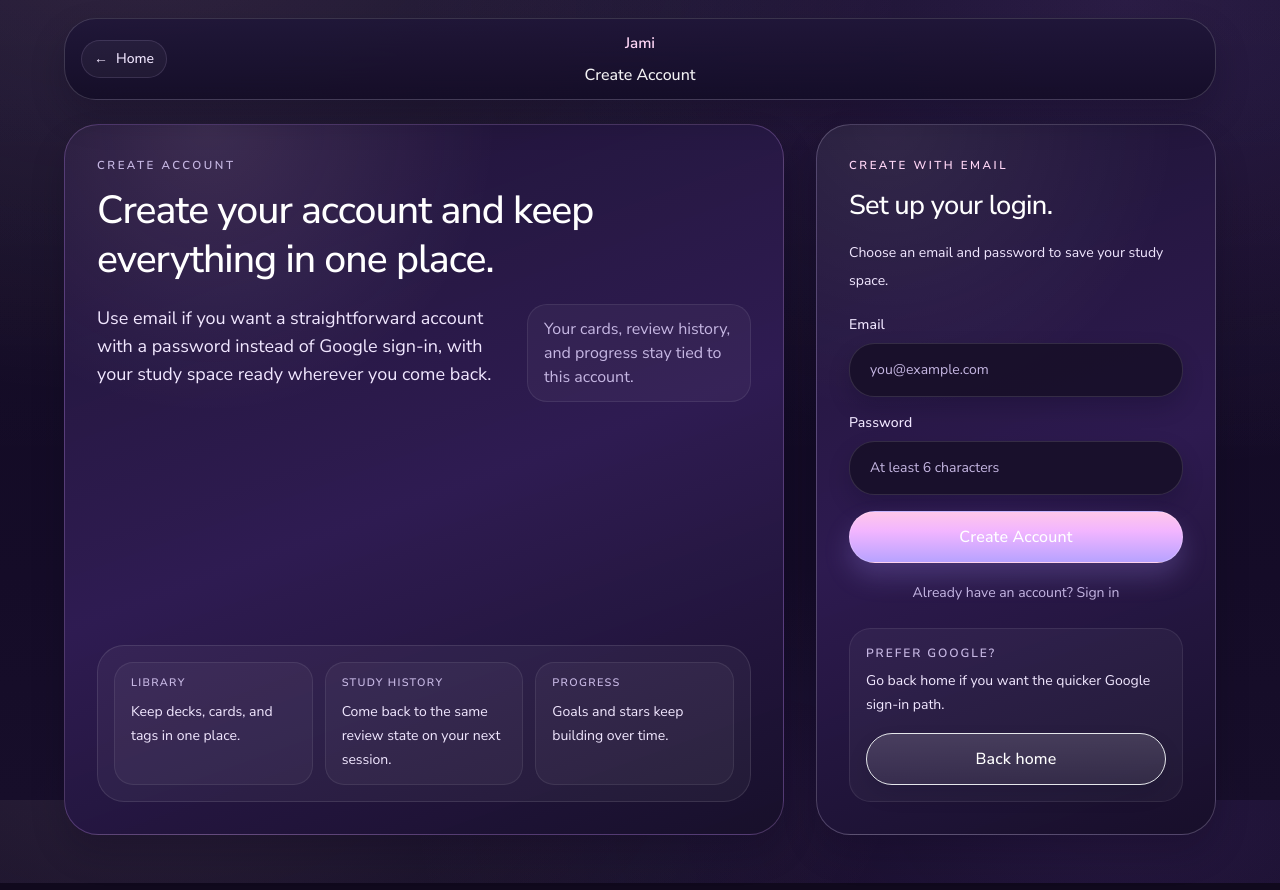
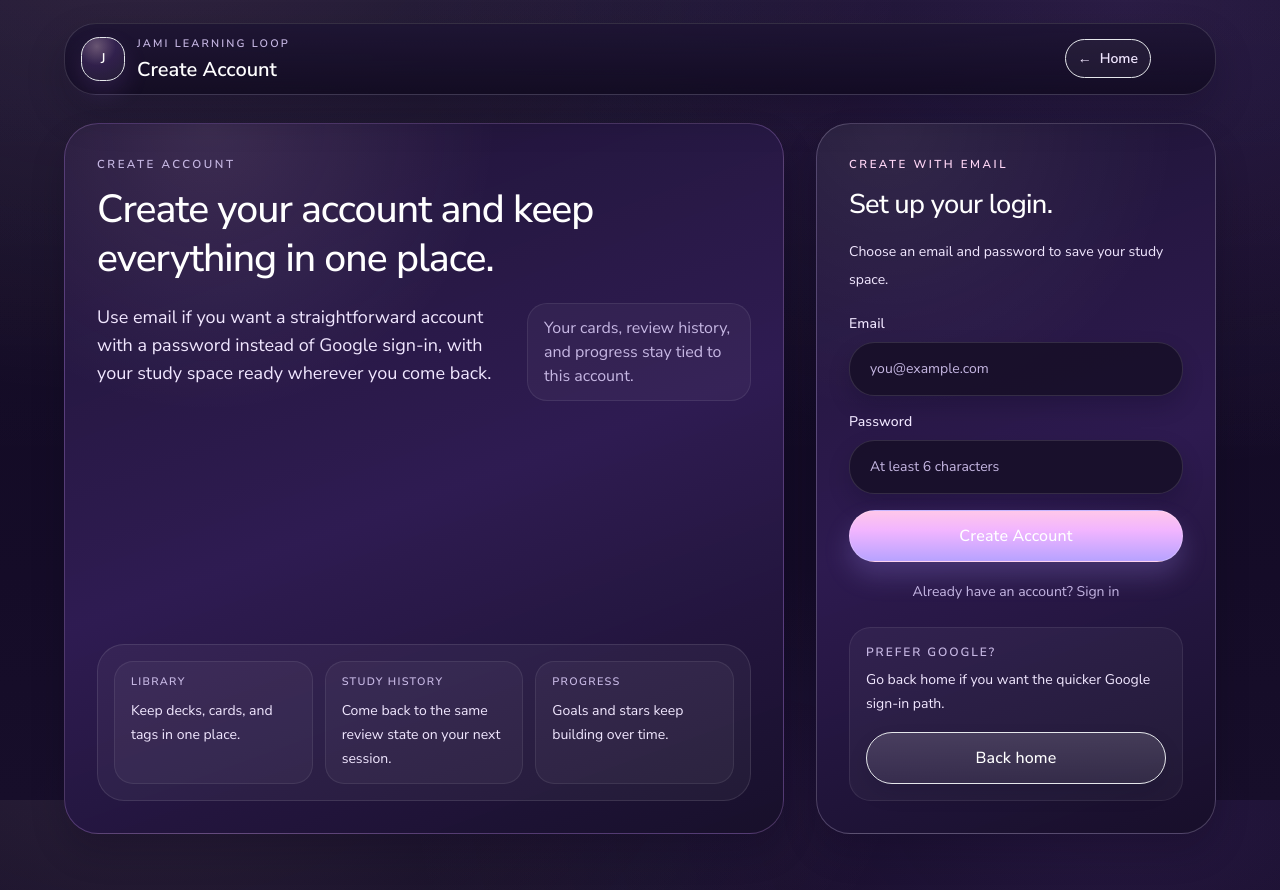
Before and after one commit to jarems421/jami-flashcards, a Next.js app: page /auth in a window 1280 px wide. Built offline with nearby package versions, Linux system fonts and the light colour scheme; no server answers.

Commit message:
ui changes

```diff
--- a/app/dashboard/layout.tsx
+++ b/app/dashboard/layout.tsx
@@ -13,7 +13,7 @@
   return (
     <UserProvider>
       <DemoAccountNotice />
-      <div className="pb-28 md:pb-0 md:pl-28">{children}</div>
+      <div className="pb-32 md:pb-0 md:pl-[6.75rem] lg:pl-80">{children}</div>
       <InAppNotice />
       <TabBar />
     </UserProvider>
--- a/components/layout/AppPage.tsx
+++ b/components/layout/AppPage.tsx
@@ -1,6 +1,6 @@
 "use client";
 
-import { type ReactNode, useCallback, useEffect, useState } from "react";
+import { type ReactNode } from "react";
 import AppTopBar from "@/components/layout/AppTopBar";
 
 type AppPageWidth = "sm" | "md" | "lg" | "xl" | "2xl" | "3xl" | "study";
@@ -27,8 +27,6 @@
   study: "max-w-[88rem]",
 };
 
-const TOP_BAR_HIDE_OFFSET = 12;
-
 export default function AppPage({
   title,
   backHref,
@@ -40,25 +38,14 @@
   contentClassName = "",
   topBarClassName = "",
 }: AppPageProps) {
-  const [hidden, setHidden] = useState(false);
-
-  const handleScroll = useCallback(() => {
-    setHidden(window.scrollY > TOP_BAR_HIDE_OFFSET);
-  }, []);
-
-  useEffect(() => {
-    window.addEventListener("scroll", handleScroll, { passive: true });
-    return () => window.removeEventListener("scroll", handleScroll);
-  }, [handleScroll]);
-
   return (
     <main
       data-app-surface="true"
-      className={`min-h-screen px-3 pb-28 pt-2 text-white sm:px-6 sm:pb-12 sm:pt-3 lg:px-8 ${className}`}
+      className={`min-h-screen px-4 pb-32 pt-3 text-white sm:px-6 sm:pb-14 sm:pt-4 lg:px-10 ${className}`}
     >
       <div className={`mx-auto ${widthClasses[width]}`}>
         <div
-          className={`sticky top-0 z-40 mb-4 transition-transform duration-150 ease-out sm:mb-6 ${hidden ? "-translate-y-full" : "translate-y-0"} ${topBarClassName}`}
+          className={`sticky top-0 z-40 mb-5 sm:mb-7 ${topBarClassName}`}
         >
           <AppTopBar
             title={title}
--- a/components/layout/AppTopBar.tsx
+++ b/components/layout/AppTopBar.tsx
@@ -19,33 +19,42 @@
   return (
     <div
       className={className}
-      style={{ paddingTop: "calc(env(safe-area-inset-top, 0px) + 0.35rem)" }}
+      style={{ paddingTop: "calc(env(safe-area-inset-top, 0px) + 0.45rem)" }}
     >
-      <div className="app-topbar rounded-[1.45rem] border-[1.5px] border-white/[0.16] bg-[linear-gradient(180deg,rgba(31,22,56,0.86),rgba(19,12,38,0.86))] px-2.5 py-2.5 shadow-[0_16px_34px_rgba(7,2,22,0.22)] backdrop-blur-xl sm:rounded-[2rem] sm:px-4 sm:py-3">
-        <div className="grid grid-cols-[minmax(0,1fr)_auto_minmax(0,1fr)] items-center gap-2 sm:gap-3">
-          <div className="flex min-h-[2.35rem] min-w-[4.75rem] items-center sm:min-h-[2.5rem] sm:min-w-[6rem]">
+      <div className="app-topbar rounded-[1.55rem] border-[1.5px] border-white/[0.14] bg-[linear-gradient(180deg,rgba(29,20,51,0.86),rgba(15,9,30,0.78))] px-3 py-3 shadow-[0_18px_38px_rgba(7,2,22,0.22)] backdrop-blur-xl sm:rounded-[2rem] sm:px-4">
+        <div className="flex flex-col gap-3 sm:flex-row sm:items-center sm:justify-between">
+          <div className="flex min-w-0 items-center gap-3">
+            <div className="flex h-11 w-11 shrink-0 items-center justify-center rounded-[1.15rem] border border-white/14 bg-[radial-gradient(circle_at_35%_20%,rgba(255,214,246,0.34),rgba(157,99,223,0.18)_44%,rgba(255,255,255,0.06)_100%)] text-sm font-semibold text-white shadow-[0_12px_24px_rgba(157,99,223,0.16)]">
+              J
+            </div>
+            <div className="min-w-0">
+              <div className="flex min-w-0 items-center gap-2 text-[0.68rem] font-semibold uppercase tracking-[0.2em] text-text-muted">
+                <span className="hidden sm:inline">Jami learning loop</span>
+                <span className="sm:hidden">Jami</span>
+              </div>
+              <h1 className="mt-1 truncate text-[1.05rem] font-semibold leading-tight text-white sm:text-[1.25rem]">
+                {title}
+              </h1>
+            </div>
+          </div>
+
+          <div className="flex items-center justify-between gap-2 sm:justify-end">
             {backHref && backLabel ? (
               <Link
                 href={backHref}
-                className="inline-flex items-center gap-1.5 rounded-full border border-border bg-white/[0.04] px-2.5 py-1.5 text-xs font-medium text-text-secondary transition duration-fast hover:border-border-strong hover:bg-white/[0.07] hover:text-white sm:gap-2 sm:px-3 sm:py-2 sm:text-sm"
+                className="inline-flex min-h-[2.45rem] items-center gap-2 rounded-full border border-white/14 bg-white/[0.045] px-3 py-2 text-xs font-semibold text-text-secondary transition duration-fast hover:border-white/22 hover:bg-white/[0.08] hover:text-white sm:text-sm"
               >
                 <span aria-hidden="true">&larr;</span>
                 <span className="truncate">{backLabel}</span>
               </Link>
-            ) : null}
-          </div>
-
-          <div className="min-w-0 text-center">
-            <span className="text-[0.82rem] font-semibold text-warm-accent sm:text-[0.95rem]">
-              Jami
-            </span>
-            <div className="mt-1.5 truncate text-sm font-medium text-white/95 sm:mt-2 sm:text-base">
-              {title}
-            </div>
-          </div>
-
-          <div className="flex min-h-[2.35rem] min-w-[4.75rem] items-center justify-end sm:min-h-[2.5rem] sm:min-w-[6rem]">
-            {action ?? <div className="h-9 w-9 sm:h-10 sm:w-10" aria-hidden="true" />}
+            ) : (
+              <div aria-hidden="true" />
+            )}
+            {action ? (
+              <div className="shrink-0">{action}</div>
+            ) : (
+              <div className="h-10 w-10 shrink-0" aria-hidden="true" />
+            )}
           </div>
         </div>
       </div>
--- a/components/layout/TabBar.tsx
+++ b/components/layout/TabBar.tsx
@@ -4,9 +4,14 @@
 import { usePathname } from "next/navigation";
 import { type TouchEvent, useEffect, useRef, useState } from "react";
 
+type TabGroup = "loop" | "support";
+
 type Tab = {
   href: string;
   label: string;
+  mobileLabel?: string;
+  description: string;
+  group: TabGroup;
   /** SVG path data for the icon (24x24 viewBox). */
   icon: string;
 };
@@ -14,44 +19,66 @@
 const tabs: Tab[] = [
   {
     href: "/dashboard",
-    label: "Today",
+    label: "Home",
+    mobileLabel: "Home",
+    description: "Start point",
+    group: "loop",
     icon: "M11.47 3.841a.75.75 0 011.06 0l8.69 8.69a.75.75 0 01-.53 1.28h-1.44v7.44a.75.75 0 01-.75.75h-3a.75.75 0 01-.75-.75v-4.5a.75.75 0 00-.75-.75h-1.5a.75.75 0 00-.75.75v4.5a.75.75 0 01-.75.75h-3a.75.75 0 01-.75-.75v-7.44H5.31a.75.75 0 01-.53-1.28l8.69-8.69z",
   },
   {
     href: "/dashboard/study",
     label: "Learn",
+    description: "Memory reviews",
+    group: "loop",
     icon: "M3.75 5.25A2.25 2.25 0 016 3h8.25a2.25 2.25 0 011.591.659l3.5 3.5A2.25 2.25 0 0120 8.75V18A3 3 0 0117 21H7a3 3 0 01-3-3V5.25zm5.47 4.22a.75.75 0 00-1.06 1.06l2.09 2.09a.75.75 0 001.06 0l4.47-4.47a.75.75 0 10-1.06-1.06l-3.94 3.94-1.56-1.56z",
   },
   {
     href: "/dashboard/practise",
     label: "Practise",
+    description: "Apply ideas",
+    group: "loop",
     icon: "M4.5 4.75A2.75 2.75 0 017.25 2h9.5a2.75 2.75 0 012.75 2.75v14.5A2.75 2.75 0 0116.75 22h-9.5a2.75 2.75 0 01-2.75-2.75V4.75zm4 2a.75.75 0 000 1.5h7a.75.75 0 000-1.5h-7zm0 4a.75.75 0 000 1.5h4a.75.75 0 000-1.5h-4zm-.53 4.72a.75.75 0 011.06 0l1.22 1.22 3.72-3.72a.75.75 0 111.06 1.06l-4.25 4.25a.75.75 0 01-1.06 0l-1.75-1.75a.75.75 0 010-1.06z",
+  },
+  {
+    href: "/dashboard/progress",
+    label: "Progress",
+    description: "Evidence",
+    group: "loop",
+    icon: "M3 13.125C3 12.504 3.504 12 4.125 12h2.25c.621 0 1.125.504 1.125 1.125v6.75C7.5 20.496 6.996 21 6.375 21h-2.25A1.125 1.125 0 013 19.875v-6.75zM9.75 8.625c0-.621.504-1.125 1.125-1.125h2.25c.621 0 1.125.504 1.125 1.125v11.25c0 .621-.504 1.125-1.125 1.125h-2.25a1.125 1.125 0 01-1.125-1.125V8.625zM16.5 4.125c0-.621.504-1.125 1.125-1.125h2.25C20.496 3 21 3.504 21 4.125v15.75c0 .621-.504 1.125-1.125 1.125h-2.25a1.125 1.125 0 01-1.125-1.125V4.125z",
   },
   {
     href: "/dashboard/decks",
     label: "Decks",
+    description: "Card library",
+    group: "support",
     icon: "M3.75 9.776c.112-.017.227-.026.344-.026h15.812c.117 0 .232.009.344.026-.383-1.178-1.47-2.026-2.75-2.026h-11A2.75 2.75 0 003.75 9.776zM2.25 12.75a2.75 2.75 0 012.75-2.75h14a2.75 2.75 0 012.75 2.75v6.5a2.75 2.75 0 01-2.75 2.75H5a2.75 2.75 0 01-2.75-2.75v-6.5zM6.5 7.25V5.5A2.75 2.75 0 019.25 2.75h5.5A2.75 2.75 0 0117.5 5.5v1.75",
   },
   {
     href: "/dashboard/goals",
     label: "Goals",
+    description: "Study rhythm",
+    group: "support",
     icon: "M12 2.25c-5.385 0-9.75 4.365-9.75 9.75s4.365 9.75 9.75 9.75 9.75-4.365 9.75-9.75S17.385 2.25 12 2.25zM12.75 6a.75.75 0 00-1.5 0v6c0 .414.336.75.75.75h4.5a.75.75 0 000-1.5h-3.75V6z",
-  },
-  {
-    href: "/dashboard/progress",
-    label: "Progress",
-    icon: "M3 13.125C3 12.504 3.504 12 4.125 12h2.25c.621 0 1.125.504 1.125 1.125v6.75C7.5 20.496 6.996 21 6.375 21h-2.25A1.125 1.125 0 013 19.875v-6.75zM9.75 8.625c0-.621.504-1.125 1.125-1.125h2.25c.621 0 1.125.504 1.125 1.125v11.25c0 .621-.504 1.125-1.125 1.125h-2.25a1.125 1.125 0 01-1.125-1.125V8.625zM16.5 4.125c0-.621.504-1.125 1.125-1.125h2.25C20.496 3 21 3.504 21 4.125v15.75c0 .621-.504 1.125-1.125 1.125h-2.25a1.125 1.125 0 01-1.125-1.125V4.125z",
   },
   {
     href: "/dashboard/constellation",
     label: "Stars",
+    description: "Rewards",
+    group: "support",
     icon: "M10.788 3.21c.448-1.077 1.976-1.077 2.424 0l2.082 5.006 5.404.434c1.164.093 1.636 1.545.749 2.305l-4.117 3.527 1.257 5.273c.271 1.136-.964 2.033-1.96 1.425L12 18.354 7.373 21.18c-.996.608-2.231-.29-1.96-1.425l1.257-5.273-4.117-3.527c-.887-.76-.415-2.212.749-2.305l5.404-.434 2.082-5.005z",
   },
   {
     href: "/dashboard/profile",
     label: "Account",
+    description: "Settings",
+    group: "support",
     icon: "M7.5 6.5C7.5 4.015 9.515 2 12 2s4.5 2.015 4.5 4.5S14.485 11 12 11 7.5 8.985 7.5 6.5zM3.751 20.105a8.25 8.25 0 0116.498 0 .75.75 0 01-.437.695A18.683 18.683 0 0112 22.5c-2.786 0-5.433-.608-7.812-1.7a.75.75 0 01-.437-.695z",
   },
+];
+
+const navGroups: { id: TabGroup; label: string; helper: string }[] = [
+  { id: "loop", label: "Learning loop", helper: "Memory, practice, repair, evidence" },
+  { id: "support", label: "Workspace", helper: "Organise, goals, rewards" },
 ];
 
 function isActive(pathname: string, href: string) {
@@ -64,10 +91,75 @@
     <svg
       viewBox="0 0 24 24"
       fill="currentColor"
-      className={`h-6 w-6 ${active ? "opacity-100" : "opacity-80"}`}
+      aria-hidden="true"
+      className={`h-5 w-5 transition duration-fast ${active ? "opacity-100" : "opacity-75"}`}
     >
       <path fillRule="evenodd" clipRule="evenodd" d={tab.icon} />
     </svg>
+  );
+}
+
+function DesktopNavItem({
+  tab,
+  active,
+}: {
+  tab: Tab;
+  active: boolean;
+}) {
+  return (
+    <Link
+      href={tab.href}
+      aria-current={active ? "page" : undefined}
+      className={`group relative flex min-h-[3.65rem] items-center justify-center gap-3 rounded-[1.35rem] px-2.5 py-2 text-left transition duration-fast ease-spring lg:justify-start lg:px-3.5 ${
+        active
+          ? "border border-white/16 bg-[linear-gradient(135deg,rgba(255,214,246,0.16),rgba(157,99,223,0.22)_46%,rgba(255,255,255,0.06))] text-white shadow-[0_16px_28px_rgba(157,99,223,0.16)]"
+          : "border border-transparent text-text-muted hover:border-white/10 hover:bg-white/[0.045] hover:text-white"
+      }`}
+    >
+      {active ? (
+        <span className="absolute inset-y-2 left-0 hidden w-[3px] rounded-r-full bg-warm-accent lg:block" />
+      ) : null}
+      <span
+        className={`flex h-10 w-10 shrink-0 items-center justify-center rounded-[1.05rem] border transition duration-fast ${
+          active
+            ? "border-white/18 bg-white/[0.1] text-warm-accent"
+            : "border-white/8 bg-white/[0.035] text-text-muted group-hover:border-white/14 group-hover:text-white"
+        }`}
+      >
+        <NavIcon tab={tab} active={active} />
+      </span>
+      <span className="hidden min-w-0 lg:block">
+        <span className="block truncate text-sm font-semibold">{tab.label}</span>
+        <span className="mt-0.5 block truncate text-[0.72rem] text-text-muted">
+          {tab.description}
+        </span>
+      </span>
+    </Link>
+  );
+}
+
+function MobileNavItem({
+  tab,
+  active,
+}: {
+  tab: Tab;
+  active: boolean;
+}) {
+  return (
+    <Link
+      href={tab.href}
+      aria-current={active ? "page" : undefined}
+      className={`flex min-h-[3.25rem] min-w-[4.35rem] flex-shrink-0 snap-center flex-col items-center justify-center gap-1 rounded-[1.15rem] px-2 text-[10px] leading-tight transition duration-fast ease-spring ${
+        active
+          ? "bg-[linear-gradient(180deg,rgba(255,214,246,0.14),rgba(157,99,223,0.22))] text-white shadow-[0_12px_22px_rgba(157,99,223,0.16)]"
+          : "text-text-muted active:text-white"
+      }`}
+    >
+      <NavIcon tab={tab} active={active} />
+      <span className={active ? "font-semibold" : "font-medium"}>
+        {tab.mobileLabel ?? tab.label}
+      </span>
+    </Link>
   );
 }
 
@@ -145,43 +237,18 @@
 
   return (
     <>
-      {/* Bottom tab bar (phone) */}
       <nav
         ref={mobileNavRef}
         aria-label="Primary"
         onTouchStart={handleTouchStart}
         onTouchMove={handleTouchMove}
         onTouchEnd={handleTouchEnd}
-        className={`app-nav fixed left-3 right-3 z-30 mx-auto flex max-w-[28rem] snap-x snap-mandatory overflow-x-auto rounded-[1.75rem] border-[1.5px] border-white/[0.16] bg-[linear-gradient(180deg,rgba(28,18,48,0.92),rgba(18,11,34,0.94))] px-1.5 py-2 shadow-[0_16px_34px_rgba(7,2,22,0.26)] backdrop-blur-xl scrollbar-hide transition-transform duration-300 md:hidden ${mobileHidden ? "translate-y-[115%]" : "translate-y-0"}`}
+        className={`app-nav fixed left-3 right-3 z-30 mx-auto flex max-w-[31rem] snap-x snap-mandatory gap-1 overflow-x-auto rounded-[1.65rem] border-[1.5px] border-white/[0.16] bg-[linear-gradient(180deg,rgba(28,18,48,0.94),rgba(14,8,28,0.96))] p-1.5 shadow-[0_18px_38px_rgba(7,2,22,0.28)] backdrop-blur-xl scrollbar-hide transition-transform duration-300 md:hidden ${mobileHidden ? "translate-y-[115%]" : "translate-y-0"}`}
         style={{ bottom: "calc(env(safe-area-inset-bottom, 0px) + 0.75rem)" }}
       >
         {tabs.map((tab) => {
           const active = isActive(pathname, tab.href);
-          return (
-            <Link
-              key={tab.href}
-              href={tab.href}
-              aria-current={active ? "page" : undefined}
-              className={`flex min-h-[54px] min-w-[4.25rem] flex-shrink-0 snap-center flex-col items-center justify-center gap-1 rounded-[1.2rem] px-1.5 text-[10px] leading-tight transition duration-fast ease-spring ${
-                active
-                  ? "scale-[1.02] text-white"
-                  : "text-text-muted active:text-white"
-              }`}
-            >
-              <div
-                className={`rounded-xl px-2.5 py-1.5 ${
-                  active
-                    ? "border border-white/14 bg-[linear-gradient(180deg,rgba(255,228,244,0.14),rgba(157,99,223,0.20))] shadow-[0_12px_22px_rgba(157,99,223,0.18)]"
-                    : ""
-                }`}
-              >
-                <NavIcon tab={tab} active={active} />
-              </div>
-              <span className={active ? "font-semibold" : "font-normal"}>
-                {tab.label}
-              </span>
-            </Link>
-          );
+          return <MobileNavItem key={tab.href} tab={tab} active={active} />;
         })}
       </nav>
 
@@ -197,40 +264,49 @@
         </button>
       ) : null}
 
-      {/* Sidebar (iPad / md+) */}
       <nav
         aria-label="Primary"
-        className="app-nav fixed inset-y-4 left-4 z-30 hidden w-24 flex-col rounded-[2rem] border-[1.5px] border-white/[0.14] bg-[linear-gradient(180deg,rgba(28,18,48,0.92),rgba(18,11,34,0.94))] shadow-[0_18px_36px_rgba(7,2,22,0.26)] backdrop-blur-xl md:flex"
+        className="app-nav fixed inset-y-4 left-4 z-30 hidden w-[5.75rem] flex-col rounded-[2rem] border-[1.5px] border-white/[0.14] bg-[linear-gradient(180deg,rgba(31,21,55,0.92),rgba(14,8,29,0.94))] p-2.5 shadow-[0_22px_44px_rgba(7,2,22,0.28)] backdrop-blur-xl md:flex lg:w-72"
       >
-        <div className="flex items-center justify-center border-b border-white/[0.06] px-2 py-4">
-          <span className="text-sm font-semibold text-warm-accent">
-            Jami
-          </span>
+        <div className="flex items-center justify-center gap-3 border-b border-white/[0.07] px-1 pb-4 pt-2 lg:justify-start lg:px-2">
+          <div className="flex h-11 w-11 shrink-0 items-center justify-center rounded-[1.2rem] border border-white/14 bg-[radial-gradient(circle_at_35%_20%,rgba(255,214,246,0.34),rgba(157,99,223,0.18)_44%,rgba(255,255,255,0.06)_100%)] text-sm font-semibold text-white shadow-[0_12px_24px_rgba(157,99,223,0.16)]">
+            J
+          </div>
+          <div className="hidden min-w-0 lg:block">
+            <div className="text-base font-semibold text-white">Jami</div>
+            <div className="mt-0.5 truncate text-xs text-text-muted">
+              Learning loop
+            </div>
+          </div>
         </div>
-        <div className="flex flex-1 flex-col items-center gap-1 overflow-y-auto scrollbar-hide px-2 py-4">
-          {tabs.map((tab) => {
-            const active = isActive(pathname, tab.href);
-            return (
-              <Link
-                key={tab.href}
-                href={tab.href}
-                aria-current={active ? "page" : undefined}
-                className={`relative flex w-full flex-col items-center gap-0.5 rounded-[1.5rem] px-1 py-3 text-[10px] transition duration-fast ease-spring ${
-                  active
-                    ? "bg-[linear-gradient(180deg,rgba(255,228,244,0.12),rgba(157,99,223,0.2))] text-white shadow-[0_14px_24px_rgba(157,99,223,0.16)]"
-                    : "text-text-muted hover:bg-white/[0.04] hover:text-white"
-                }`}
-              >
-                {active ? (
-                  <span className="absolute inset-y-1 left-0 w-[3px] rounded-r-full bg-warm-accent" />
-                ) : null}
-                <NavIcon tab={tab} active={active} />
-                <span className={active ? "font-semibold" : "font-normal"}>
-                  {tab.label}
-                </span>
-              </Link>
-            );
-          })}
+
+        <div className="flex flex-1 flex-col gap-5 overflow-y-auto scrollbar-hide px-0.5 py-4">
+          {navGroups.map((group) => (
+            <section key={group.id} className="space-y-2">
+              <div className="hidden px-3 lg:block">
+                <div className="text-[0.68rem] font-semibold uppercase tracking-[0.18em] text-text-muted">
+                  {group.label}
+                </div>
+                <div className="mt-1 text-[0.72rem] leading-4 text-text-muted">
+                  {group.helper}
+                </div>
+              </div>
+              <div className="space-y-1.5">
+                {tabs
+                  .filter((tab) => tab.group === group.id)
+                  .map((tab) => {
+                    const active = isActive(pathname, tab.href);
+                    return (
+                      <DesktopNavItem
+                        key={tab.href}
+                        tab={tab}
+                        active={active}
+                      />
+                    );
+                  })}
+              </div>
+            </section>
+          ))}
         </div>
       </nav>
     </>
```
